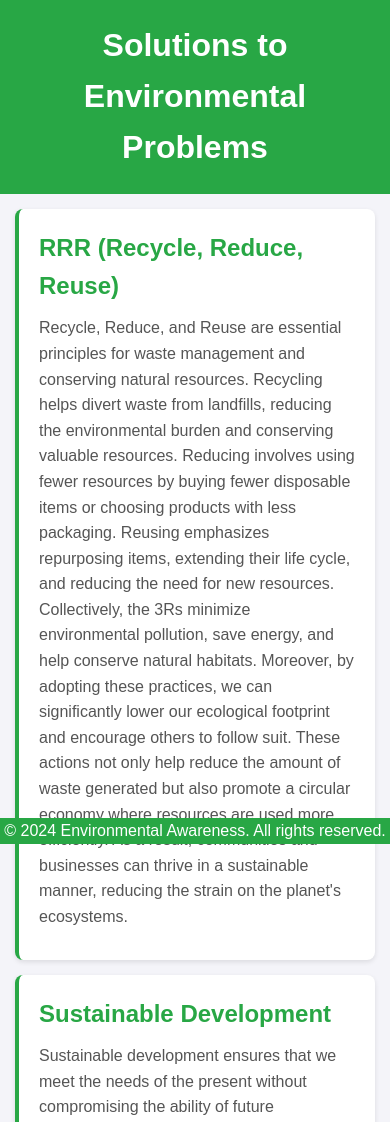
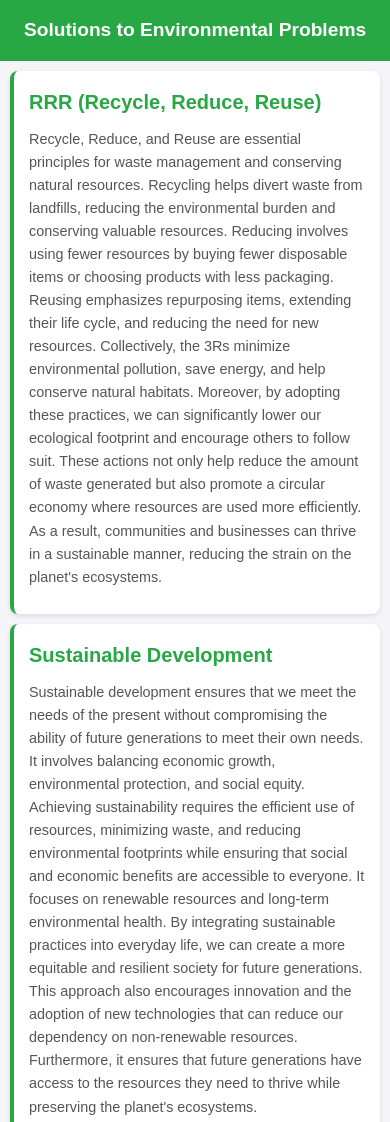
Before and after one commit to anonymou-cell/HTML-Code, a plain HTML site: page index.html in a window 390 px wide. Shown: the top 1122 px of the page. Drawn offline with Linux system fonts and the light colour scheme.

Commit message:
Updated css for making responsive

```diff
--- a/styles.css
+++ b/styles.css
@@ -1,3 +1,4 @@
+/* Reset */
 body, h1, h2, p {
     margin: 0;
     padding: 0;
@@ -9,6 +10,7 @@ body {
     background-color: #f4f4f9;
     color: #333;
     line-height: 1.6;
+    padding-bottom: 60px; /* Space for footer */
 }
 
 /* Header styling */
@@ -28,10 +30,11 @@ h1 {
 section.solution {
     background-color: white;
     padding: 20px;
-    margin: 15px;
+    margin: 15px auto;
     border-radius: 8px;
     box-shadow: 0 2px 5px rgba(0, 0, 0, 0.1);
     border-left: 4px solid #28a745; /* Stylish green border */
+    max-width: 800px; /* Limit width for readability */
 }
 
 section.solution h2 {
@@ -47,18 +50,48 @@ section.solution p {
     margin-bottom: 10px;
 }
 
-/* Bolded repeated words within paragraphs */
-strong {
-    font-weight: bold;
-    color: #28a745; /* Green color for bolded text */
-}
-
 /* Footer styling */
 footer {
     background-color: #28a745;
     color: white;
     text-align: center;
-    position: fixed;
+    padding: 10px 20px;
+    position: relative; /* Allow flexibility */
     bottom: 0;
     width: 100%;
+    box-sizing: border-box;
 }
+
+/* Responsive Design */
+@media (max-width: 768px) {
+    h1 {
+        font-size: 1.5rem;
+    }
+
+    section.solution {
+        margin: 10px;
+        padding: 15px;
+    }
+
+    section.solution h2 {
+        font-size: 1.25rem;
+    }
+
+    section.solution p {
+        font-size: 0.9rem;
+    }
+}
+
+@media (max-width: 480px) {
+    header {
+        padding: 15px;
+    }
+
+    h1 {
+        font-size: 1.2rem;
+    }
+
+    footer {
+        font-size: 0.9rem;
+    }
+}
```
